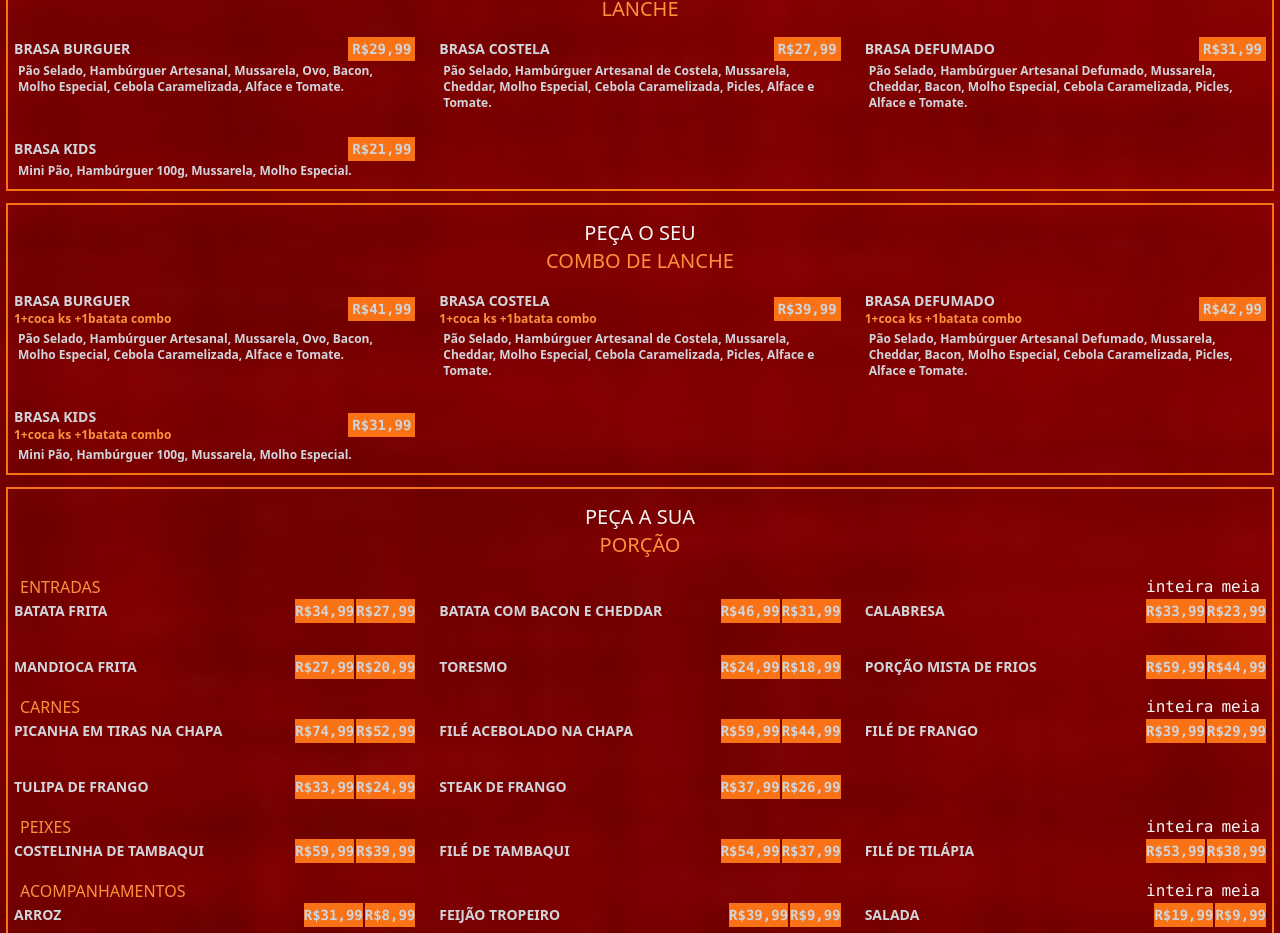
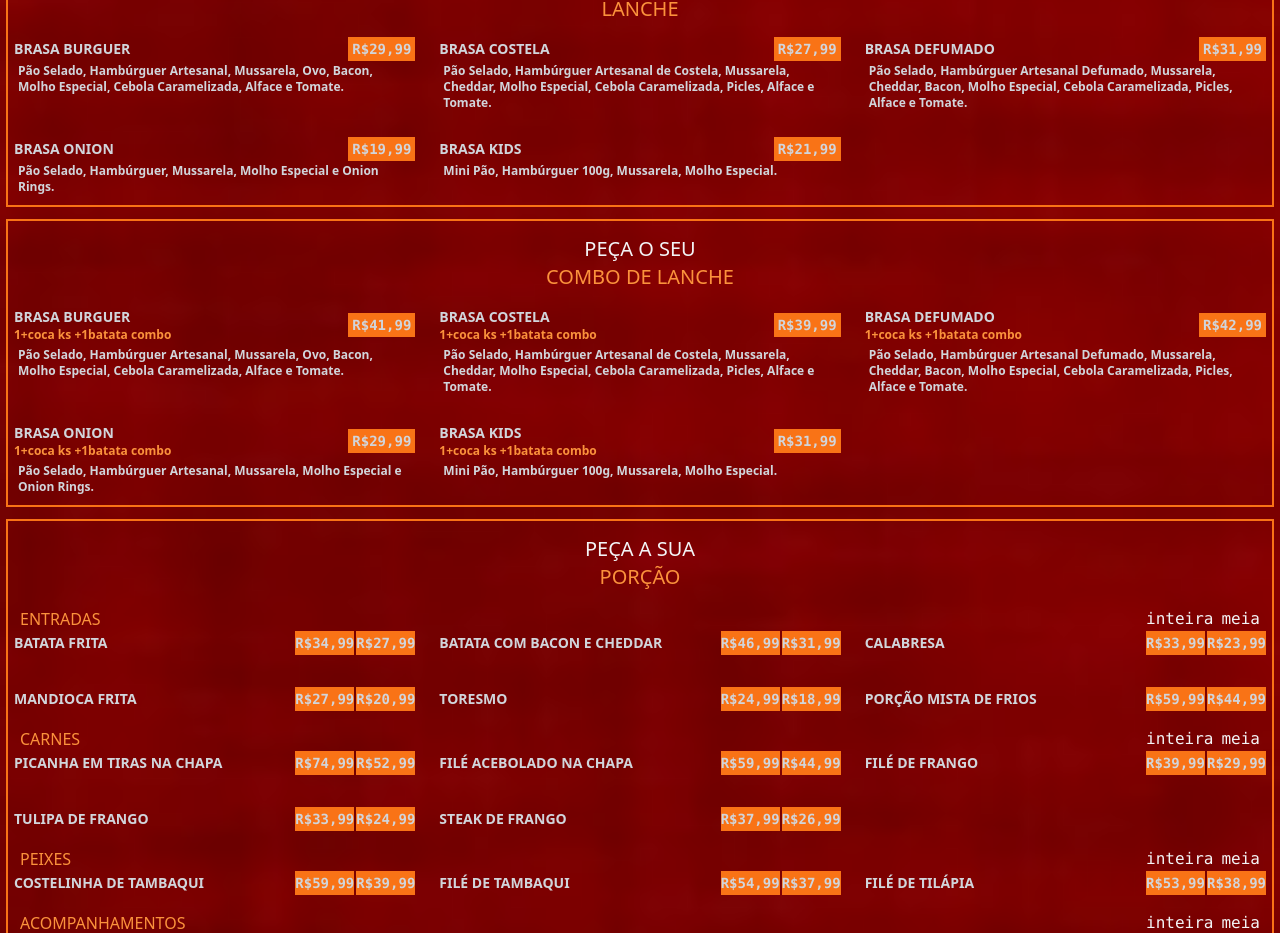
Before and after one commit to joaovitornara10/cardapio, a Next.js app: page / in a window 1280 px wide. Shown: the part 2191-3124 px from the top of the page. Built offline with nearby package versions, Linux system fonts and the light colour scheme.

Commit message:
Update db.js

```diff
--- a/src/db.js
+++ b/src/db.js
@@ -364,7 +364,13 @@ export const dataLanches = ([ //
                 description: "Pão Selado, Hambúrguer Artesanal Defumado, Mussarela, Cheddar, Bacon, Molho Especial, Cebola Caramelizada, Picles, Alface e Tomate.",
                 category: "lanche"
             },
-
+            {
+                id: "114",
+                name: "BRASA ONION",
+                price: "19,99",
+                description: "Pão Selado, Hambúrguer, Mussarela, Molho Especial e Onion Rings.",
+                category: "lanche"
+            },
             {
                 id: "115",
                 name: "BRASA KIDS",
@@ -400,7 +406,13 @@ export const dataLanches = ([ //
                 description: "Pão Selado, Hambúrguer Artesanal Defumado, Mussarela, Cheddar, Bacon, Molho Especial, Cebola Caramelizada, Picles, Alface e Tomate.",
                 category: "lancheCombo"
             },
-
+            {
+                id: "114",
+                name: "BRASA ONION",
+                price: "29,99",
+                description: "Pão Selado, Hambúrguer Artesanal, Mussarela, Molho Especial e Onion Rings.",
+                category: "lancheCombo"
+            },
             {
                 id: "125",
                 name: "BRASA KIDS",
```
